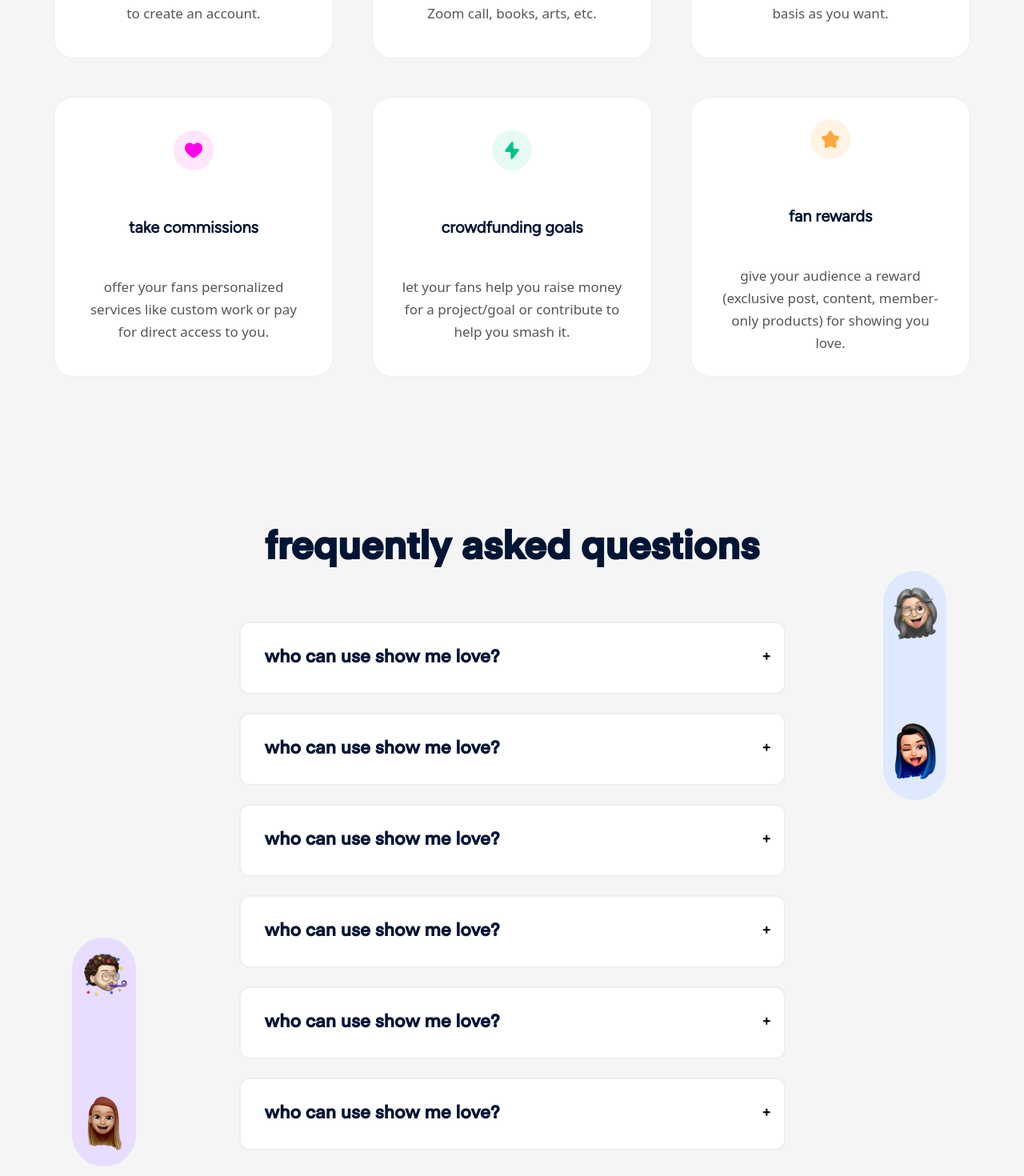
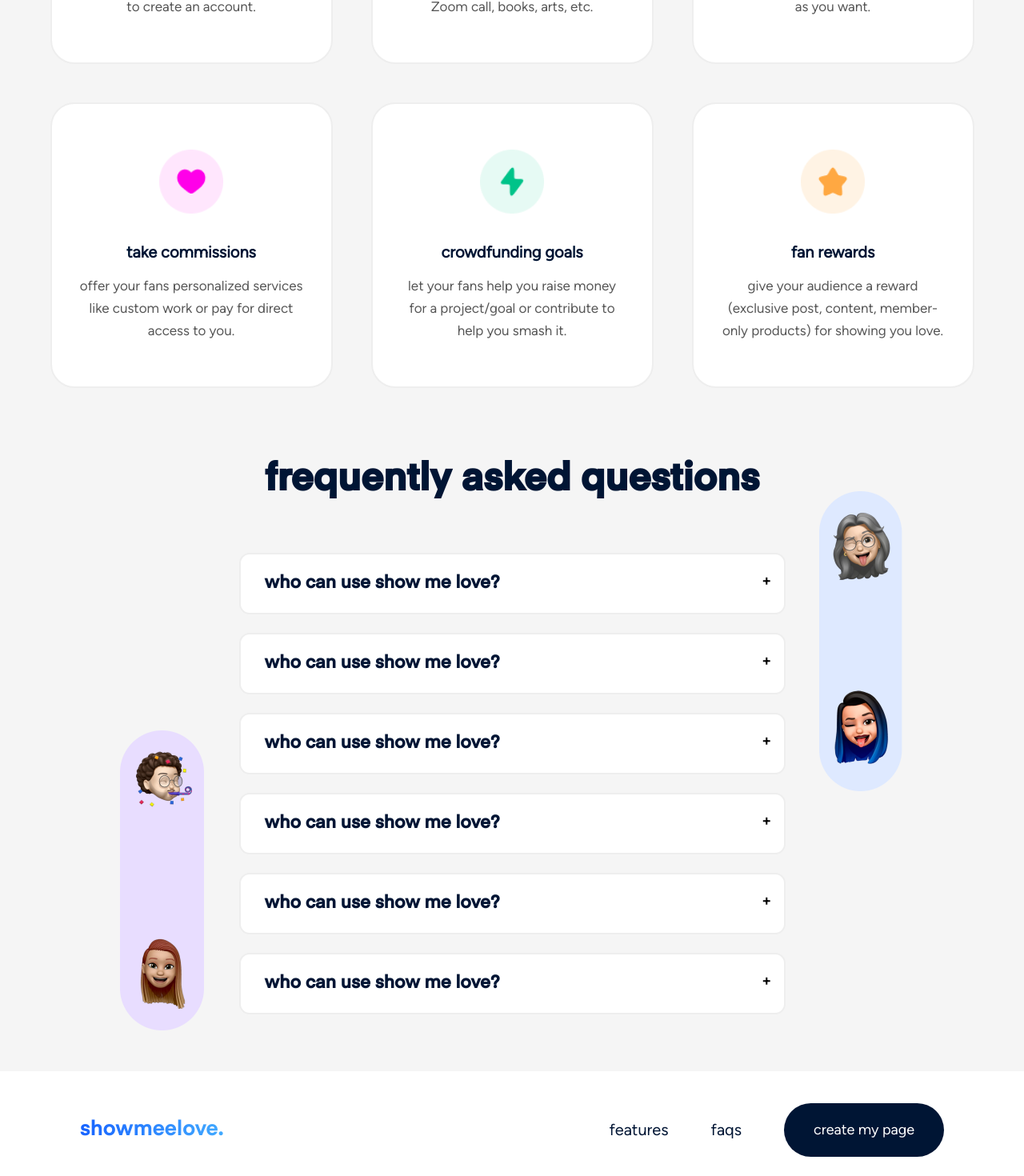
Before and after one commit to showmeelove/sml-landing-page, a React (Vite) app: page / in a window 1280 px wide. Shown: the part 1400-2870 px from the top of the page at 80% size. Built offline with nearby package versions, Linux system fonts and the light colour scheme.

Commit message:
fix:made  corrections

```diff
--- /dev/null
+++ b/src/components/faqs/dropdownicon.jsx
@@ -0,0 +1,18 @@
+export function Dropdown() {  return (
+    <svg
+      width="40"
+      height="40"
+      viewBox="0 0 40 40"
+      fill="none"
+      xmlns="http://www.w3.org/2000/svg"
+    >
+      <path
+        d="M10.6659 24L19.9992 16L29.3325 24"
+        stroke="#001534"
+        strokeWidth="3"
+        strokeLinecap="round"
+        strokeLinejoin="round"
+      />
+    </svg>
+  );
+}
--- a/src/components/faqs/faqcard.jsx
+++ b/src/components/faqs/faqcard.jsx
@@ -12,7 +12,7 @@ const FAQCard = ({ active, onToggle, faq }) => {
       onClick={onToggle}
     >
       <h3
-        className={`text-[14px] md:text-[22px] leading-[33px] font-EinasemiBold font-[700] text-[#001534] pl-[30px] pt-[27px] py-[27px] `}
+        className={`text-[14px] md:text-[22px] leading-[33px] font-EinasemiBold font-[700] text-[#001534] pl-[30px] pt-[20px] py-[20px] `}
       >
         {faq.title}
       </h3>
@@ -23,7 +23,7 @@ const FAQCard = ({ active, onToggle, faq }) => {
       ) : (
         ""
       )}
-      <span className="absolute cursor-pointer text-[18px] font-figtree font-bold text-black  top-7 right-4">{active ? "-" : "+"}</span>
+      <span className="absolute cursor-pointer text-[18px] font-figtree font-bold text-black  top-5 right-4">{active ? "-" : "+"}</span>
     </div>
   );
 };
--- a/src/components/faqs/faqs.jsx
+++ b/src/components/faqs/faqs.jsx
@@ -23,16 +23,16 @@ const FAQ = () => {
       <img
         src={faqmemoji}
         alt="memoji"
-        width={80}
+        width={105}
         height={80}
-        className="lg:block md:hidden left-[12px] lg:absolute md:absolute lg:bottom-[50.5px] lg:left-[90px] hidden"
+        className="lg:block md:hidden left-[12px] lg:absolute md:absolute lg:bottom-[50.5px] lg:left-[150px] hidden"
       />
       <img
         src={faqmemoj}
         alt="memoji"
-        width={80}
+        width={105}
         height={80}
-        className="lg:block md:hidden absolute lg:bottom-[509px] lg:right-[95.65px] hidden "
+        className="lg:block md:hidden absolute lg:bottom-[350px] lg:right-[150.65px] hidden "
       />
       <div className="flex sm:hidden justify-between  w-[50%] mx-auto mb-2 ">
         <img
@@ -51,7 +51,7 @@ const FAQ = () => {
         />
       </div>
 
-      <h2 className="text-center text-[26px] md:text-[48px] mt-[108px] md:leading-[55px] text-[#001534] font-Eina01Bold font-bold mb-[3.9rem]">
+      <h2 className="text-center text-[26px] md:text-[48px] mt-[8px] md:leading-[55px] text-[#001534] font-Eina01Bold font-bold mb-[3.9rem]">
         frequently asked questions
       </h2>
       <div className="flex flex-col flex-wrap items-center justify-center mx-auto">
@@ -61,7 +61,6 @@ const FAQ = () => {
             key={idx}
             active={clicked === idx}
             onToggle={() => handleToggle(idx)}
-            className={`transition-all duration-300`}
           />
         ))}
       </div>
--- a/src/components/features/featurecard.jsx
+++ b/src/components/features/featurecard.jsx
@@ -2,14 +2,14 @@
 
 // eslint-disable-next-line react/prop-types
 const FeaturesCard = ({ title, text, icon }) => (
-  <div className="w-[350px] text-[#565656]  h-[350px] flex flex-col gap-y-[1rem] items-center justify-center border-[1px] border-[#EEEEEE] bg-[#fff] drop-shadow-l p-[1rem] rounded-[25px]">
-    <div className="w-[50px]">
-      <img src={icon} alt="feature images" />
+  <div className="w-[353px] text-[#565656]  h-[357px] flex flex-col items-center justify-center border-[2px] border-[#EEEEEE] border-solid bg-[#fff] drop-shadow-l p-[1rem] rounded-[30px] transition duration-500 hover:scale-105">
+    <div className="min-w-[50px]">
+      <img src={icon} className="lg:w-[80px]" alt="feature images" />
     </div>
-    <h2 className="font-semibold font-figtree mt-[41.5px] leading-[26px] text-[#001534] text-[center] text-[20px]">
+    <h2 className="font-semibold font-figtree mt-[35px] leading-[26px] text-[#001534] text-[center] text-[20px]">
       {title}
     </h2>
-    <p className="text-[17px] mt-[32px] leading-[28px] font-figtre font-normal text-center text-[#565656] max-w-[281px]">
+    <p className="text-[17px] mt-[15px] leading-[28px] font-figtree font-normal text-center text-[#565656] max-w-[281px]">
       {text}
     </p>
   </div>
--- a/src/components/footer/footer.jsx
+++ b/src/components/footer/footer.jsx
@@ -1,6 +1,4 @@
-import twitter from "../../assets//images/twitter.png";
-
-const footer = () => {
+import twitter from "../../assets//images/twitter.png";const footer = () => {
   return (
     <footer className={`mx-auto  py-[40px] overflow-hidden bg-[#ffffff]`}>
       <div className="mx-[100px] flex flex-col items-center md:flex md:flex-row md:justify-between md:items-center">
@@ -27,12 +25,12 @@ const footer = () => {
                 faqs
               </a>
             </li>
-            <button className="mt-[25px] md:mt-0 w-[200px] font-figtree py-[25px] tetx-[17px] md:text-[18px] leading-[33pxx] text-center rounded-[40px] bg-[#001534] hover:bg-gradient-to-r from-[#1864FF] to-[#42AAFF]">
-              get early access
+            <button className="mt-[25px] md:mt-0 w-[200px] font-figtree py-[20px] tetx-[17px] md:text-[18px] leading-[33pxx] text-center rounded-[40px] bg-[#001534] hover:bg-gradient-to-r from-[#1864FF] to-[#42AAFF]">
+              create my page
             </button>
           </ul>
         </div>
-          {/* long line */}
+        {/* long line */}
       </div>
       <div className="border-solid border-[1px] mx-autp md:mx-[100px] mt-[35px] border-[#EEEEEE]"></div>
       <div className="mx-[100px] mt-[34px] flex flex-col gap-[20px] items-center  md:flex md:flex-row md:justify-between md:items-center">
--- a/src/components/hero/hero.jsx
+++ b/src/components/hero/hero.jsx
@@ -36,7 +36,7 @@ const Hero = () => {
               {navLinks.map((navLink) => (
                 <li
                   key={navLink.text}
-                  className={`font-figtree text-white text-[20px] leading-[33px] font-medium text-center transition-all duration-300 hover:text-[#1864FF]`}
+                  className={`font-figtree text-white text-[20px] leading-[33px] font-medium text-center transition-all duration-300 hover:border-b hover:border-[#EEEEEE] hover:text-[#1864FF]`}
                 >
                   <a href={navLink.href}>{navLink.text}</a>
                 </li>
```
Also changed, not shown: src/assets/images/Alt Arrow Down.svg (added).
